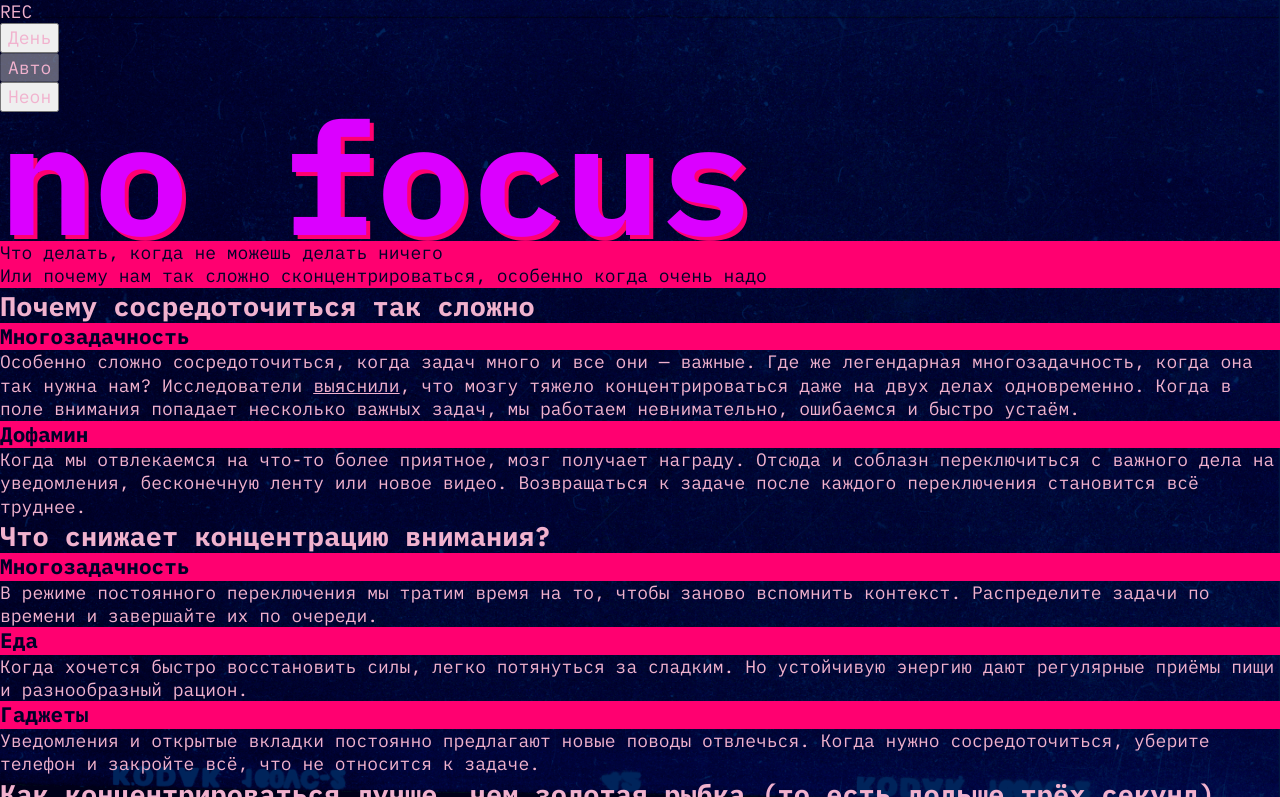
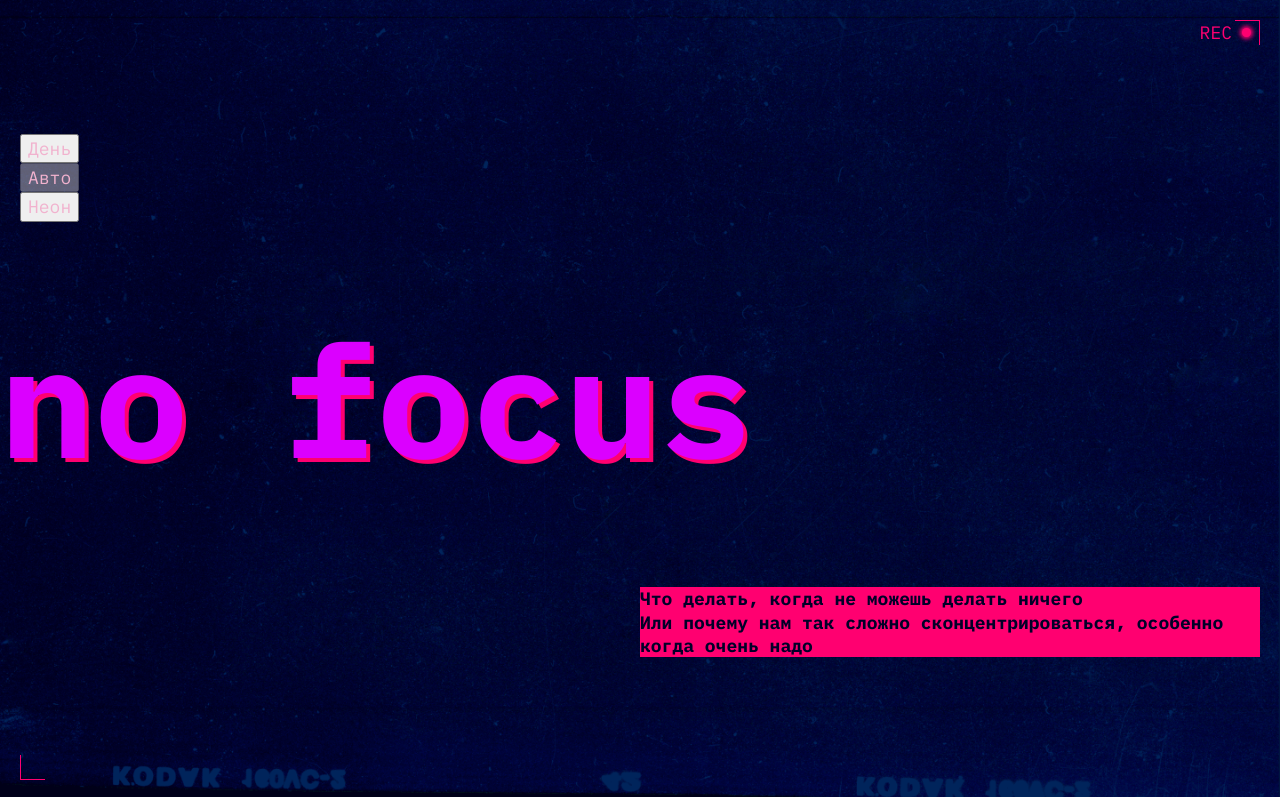
Before and after one commit to kintsugiie/slozhno-sosredotochitsya-ad, a plain HTML site: page index.html in a window 1280 px wide. Shown: the top 797 px of the page. Drawn offline with Linux system fonts and the light colour scheme.

Commit message:
Lay out the cover and footer with corner accents

```diff
--- a/styles/style.css
+++ b/styles/style.css
@@ -21,3 +21,85 @@
     font-size: clamp(7.5rem, 0.5625rem + 14.4531vw, 9.8125rem);
   }
 }
+
+.header,
+.footer {
+  min-block-size: 668px;
+  block-size: 100vh;
+  block-size: 100svh;
+  padding: var(--gutter);
+}
+
+.header {
+  display: grid;
+  grid-template-rows: 1fr min-content 1fr;
+  align-items: center;
+}
+
+.header__description {
+  justify-self: end;
+  font-weight: 700;
+}
+
+.decorated-zone {
+  position: relative;
+}
+
+.decorated-zone::before,
+.decorated-zone::after {
+  position: absolute;
+  inline-size: 25px;
+  block-size: 25px;
+  color: var(--decoration);
+  content: '';
+  pointer-events: none;
+}
+
+.decorated-zone::before {
+  inset-block-start: var(--gutter);
+  inset-inline-end: var(--gutter);
+  border-block-start: 1px solid;
+  border-inline-end: 1px solid;
+}
+
+.decorated-zone::after {
+  inset-block-end: var(--gutter);
+  inset-inline-start: var(--gutter);
+  border-block-end: 1px solid;
+  border-inline-start: 1px solid;
+}
+
+.header__rec {
+  position: absolute;
+  inset-block-start: var(--gutter);
+  inset-inline-end: calc(var(--gutter) + 9px);
+  display: var(--rec-display);
+  align-items: center;
+  gap: 10px;
+  color: var(--accent);
+  line-height: 25px;
+}
+
+.header__rec::after {
+  inline-size: 9px;
+  block-size: 9px;
+  border-radius: 50%;
+  background-color: currentColor;
+  box-shadow: 0 0 4px 2px currentColor;
+  content: '';
+}
+
+.footer {
+  display: grid;
+  place-items: center;
+}
+
+@media (width >= 768px) {
+  .header__title {
+    margin-inline-start: calc(-1 * var(--gutter));
+  }
+
+  .header__description {
+    inline-size: 50%;
+  }
+}
```
